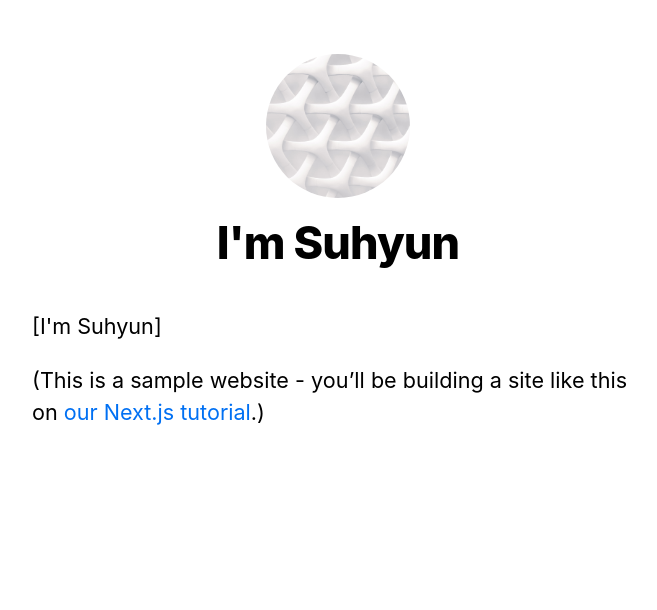
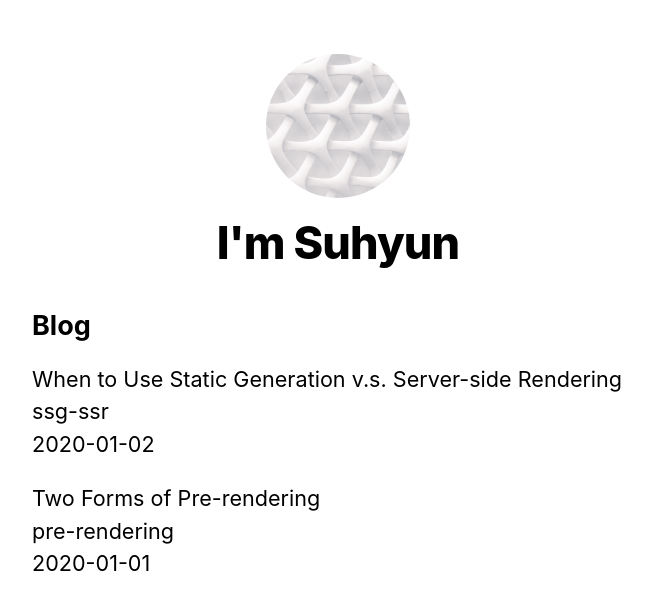
Before and after one commit to ShineJaRam/next-tutorial, a Next.js app: page / in a window 1280 px wide. Shown: the top 610 px of the page, without its empty margins (302-959 px from the left). Built offline with nearby package versions, Linux system fonts and the light colour scheme.

Commit message:
feat: Pre-rendering and Data Fetching 적용 중

```diff
--- /dev/null
+++ b/lib/posts.ts
@@ -0,0 +1,39 @@
+import fs from 'fs';
+import path from 'path';
+import matter from 'gray-matter';
+
+const postsDirectory = path.join(process.cwd(), 'posts');
+
+export function getSortedPostsData() {
+  // Get file names under /posts
+  const fileNames = fs.readdirSync(postsDirectory);
+  const allPostsData = fileNames.map<{ id: string; [p: string]: string }>(
+    fileName => {
+      // Remove ".md" from file name to get id
+      const id = fileName.replace(/\.md$/, '');
+
+      // Read markdown file as string
+      const fullPath = path.join(postsDirectory, fileName);
+      const fileContents = fs.readFileSync(fullPath, 'utf8');
+
+      // Use gray-matter to parse the post metadata section
+      const matterResult = matter(fileContents);
+
+      // Combine the data with the id
+      return {
+        id,
+        ...matterResult.data,
+      };
+    }
+  );
+  // Sort posts by date
+  return allPostsData.sort(({ date: a }, { date: b }) => {
+    if (a < b) {
+      return 1;
+    } else if (a > b) {
+      return -1;
+    } else {
+      return 0;
+    }
+  });
+}
--- a/pages/index.tsx
+++ b/pages/index.tsx
@@ -1,20 +1,44 @@
 import Head from 'next/head';
 import Layout, { siteTitle } from '../components/layout';
 import utilStyles from '../styles/utils.module.css';
+import { getSortedPostsData } from '../lib/posts';
+import { GetStaticProps } from 'next';
 
-export default function Home() {
+const Home = ({
+  allPostsData,
+}: {
+  allPostsData: { [p: string]: string; id: string }[];
+}) => {
   return (
     <Layout home>
       <Head>
         <title>{siteTitle}</title>
       </Head>
-      <section className={utilStyles.headingMd}>
-        <p>[I'm Suhyun]</p>
-        <p>
-          (This is a sample website - you’ll be building a site like this on{' '}
-          <a href="https://nextjs.org/learn">our Next.js tutorial</a>.)
-        </p>
+      <section className={`${utilStyles.headingMd} ${utilStyles.padding1px}`}>
+        <h2 className={utilStyles.headingLg}>Blog</h2>
+        <ul className={utilStyles.list}>
+          {allPostsData?.map(({ id, date, title }) => (
+            <li className={utilStyles.listItem} key={id}>
+              {title}
+              <br />
+              {id}
+              <br />
+              {date}
+            </li>
+          ))}
+        </ul>
       </section>
     </Layout>
   );
-}
+};
+
+export default Home;
+
+export const getStaticProps: GetStaticProps = async () => {
+  const allPostsData = getSortedPostsData();
+  return {
+    props: {
+      allPostsData,
+    },
+  };
+};
--- /dev/null
+++ b/posts/pre-rendering.md
@@ -0,0 +1,11 @@
+---
+title: 'Two Forms of Pre-rendering'
+date: '2020-01-01'
+---
+
+Next.js has two forms of pre-rendering: **Static Generation** and **Server-side Rendering**. The difference is in **when** it generates the HTML for a page.
+
+- **Static Generation** is the pre-rendering method that generates the HTML at **build time**. The pre-rendered HTML is then _reused_ on each request.
+- **Server-side Rendering** is the pre-rendering method that generates the HTML on **each request**.
+
+Importantly, Next.js lets you **choose** which pre-rendering form to use for each page. You can create a "hybrid" Next.js app by using Static Generation for most pages and using Server-side Rendering for others.
--- /dev/null
+++ b/posts/ssg-ssr.md
@@ -0,0 +1,19 @@
+---
+title: 'When to Use Static Generation v.s. Server-side Rendering'
+date: '2020-01-02'
+---
+
+We recommend using **Static Generation** (with and without data) whenever possible because your page can be built once and served by CDN, which makes it much faster than having a server render the page on every request.
+
+You can use Static Generation for many types of pages, including:
+
+- Marketing pages
+- Blog posts
+- E-commerce product listings
+- Help and documentation
+
+You should ask yourself: "Can I pre-render this page **ahead** of a user's request?" If the answer is yes, then you should choose Static Generation.
+
+On the other hand, Static Generation is **not** a good idea if you cannot pre-render a page ahead of a user's request. Maybe your page shows frequently updated data, and the page content changes on every request.
+
+In that case, you can use **Server-Side Rendering**. It will be slower, but the pre-rendered page will always be up-to-date. Or you can skip pre-rendering and use client-side JavaScript to populate data.
```
